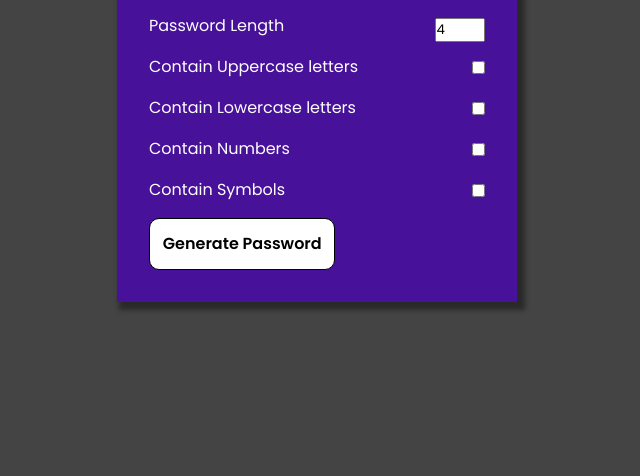
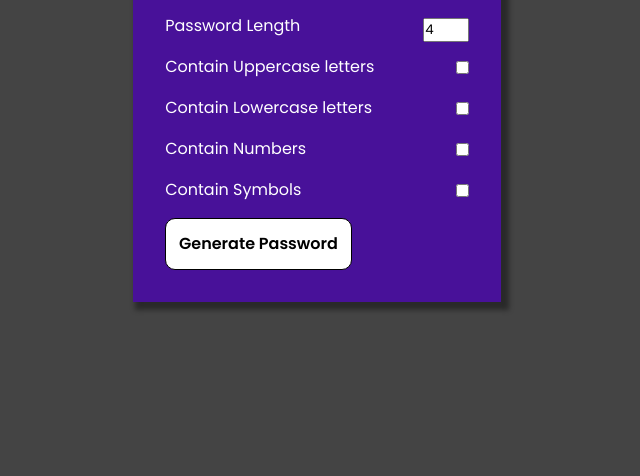
Before and after one commit to nellymaw/Password-Generator, a plain HTML site: page index.html in a window 1280 px wide. Shown: the part 324-800 px from the top of the page, without its empty margins (323-963 px from the left). Drawn offline with Linux system fonts and the light colour scheme.

```diff
--- a/static/css/style.css
+++ b/static/css/style.css
@@ -18,7 +18,8 @@ body{
 
 #generatorBox{
     background-color: #481199;
-    width:400px;
+    min-width:350px;
+    max-width: 450px;
     padding:1rem;
     box-shadow: 5px 5px 5px 3px rgba(0,0,0,0.4);
 }
```
Also changed, not shown: readmeContent/featureContainLowercase.png (added), readmeContent/featureContainNumber.png (added), readmeContent/featureContainSymbols.png (added), readmeContent/featureContainUppercase.png (added), readmeContent/featureGenerateBtn.png (added), readmeContent/featureGeneratedBox.png (added), readmeContent/featureGeneratorBox.png (added), readmeContent/featureLengthField.png (added), 1 other file.
